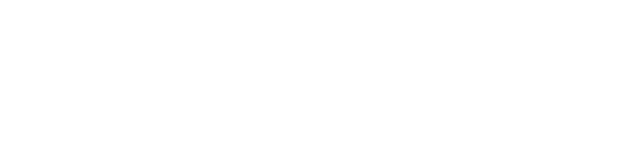
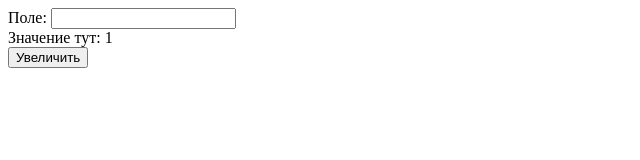
Before and after one commit to Exiragor/ts-framework, a website built with webpack: page index.html in a window 1280 px wide. Shown: the whole page, without its empty margins (0-640 px from the left). Built offline with nearby package versions, Linux system fonts and the light colour scheme.

Commit message:
dev: createApp, reactive, useMethod

```diff
--- a/index.html
+++ b/index.html
@@ -4,5 +4,6 @@
     <title>Getting Started</title>
 </head>
 <body>
+<div class="app"></div>
 </body>
 </html>
--- a/src/components/field/field.js
+++ b/src/components/field/field.js
@@ -1,7 +1,12 @@
-import {createComponent} from "../../core/Component";
+import {createComponent, reactive, useMethod} from "../../core/component";
 
-export const Field = createComponent(() => {
-    let test = 'значение';
+export const Field = createComponent(
+    'app-field',
+    () => {
+        const [number, numberChange] = reactive(1);
+        const updateNumber = useMethod(() => {
+            numberChange(2);
+        });
 
         return `
             <div>
@@ -11,8 +16,10 @@ export const Field = createComponent(() => {
                 </label>
 
                 <div>
-                Значение тут: {{ test }}
+                    Значение тут: <span al-bind="${number}"></span>
                 </div>
+                <button al-click="${updateNumber}">Увеличить</button>
             </div>
         `;
-});
+    }
+);
--- a/src/core/Component/index.js
+++ /dev/null
@@ -1,12 +0,0 @@
-export const createComponent = (func) => {
-    const element = document.createElement('div');
-    const tpl = func();
-    tpl.replaceAll();
-    return element
-}
-
-export const registerComponents = (componentsArr) => {
-    componentsArr.forEach((component) => {
-        document.body.appendChild(component);
-    })
-};
--- /dev/null
+++ b/src/core/component/index.js
@@ -0,0 +1,72 @@
+const state = {};
+const methods = {};
+
+
+export const createComponent = (name, func) => {
+    const initComponent = () => {
+        const element = document.createElement('div');
+        element.innerHTML = func();
+
+        return element;
+    };
+
+    return [name, initComponent];
+}
+
+export const registerComponents = (componentsArr) => {
+    componentsArr.forEach(component => {
+        document.body.appendChild(component);
+    })
+};
+
+export const reactive = (initial) => {
+    const timestamp = Date.now();
+    state[timestamp] = initial;
+
+    return [timestamp, (newVal) => {
+        state[timestamp] = newVal;
+        console.log(newVal);
+    }];
+}
+
+export const useMethod = (func) => {
+    const timestamp = Date.now();
+    methods[timestamp] = func;
+
+    return timestamp;
+}
+
+export const createApp = (selector, components, htmlString) => {
+    const rootElem = document.querySelector(selector);
+    rootElem.innerHTML = htmlString;
+
+    components.forEach(([name, component]) => {
+        const foundComponents = Array.from(document.querySelectorAll(name));
+        foundComponents.forEach((componentNode) => {
+            componentNode.parentNode.insertBefore(component(), componentNode);
+            componentNode.parentNode.removeChild(componentNode);
+        })
+    });
+
+    setInitialState(rootElem);
+    setEvents(rootElem);
+}
+
+const setInitialState = (node) => {
+    Object.entries(state).forEach(([key, value]) => {
+        const items = Array.from(node.querySelectorAll(`*[al-bind="${key}"]`));
+        items.forEach((node) => {
+            node.innerHTML = value;
+        });
+    });
+};
+
+const setEvents = (node) => {
+    const items = Array.from(node.querySelectorAll('*[al-click]'));
+    items.forEach((node) => {
+        const methodName = node.getAttribute('al-click');
+        node.addEventListener('click', () => {
+            methods[methodName]();
+        })
+    })
+}
--- a/src/index.js
+++ b/src/index.js
@@ -1,6 +1,12 @@
 import { Field } from './components/field/field';
-import { registerComponents } from "./core/Component";
+import {createApp, registerComponents} from "./core/component";
 
-registerComponents([
+const components = [
     Field
-]);
+];
+
+const initialHtml = `
+    <app-field></app-field>
+`;
+
+createApp('.app', components, initialHtml);
```
Lines whose indentation alone changed are shown as unchanged.
